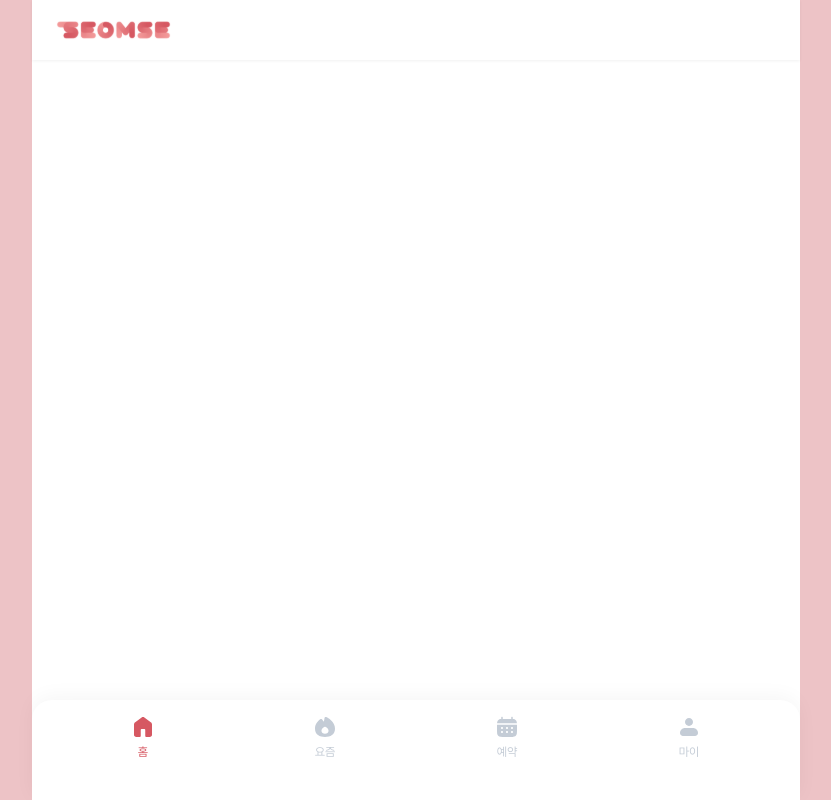
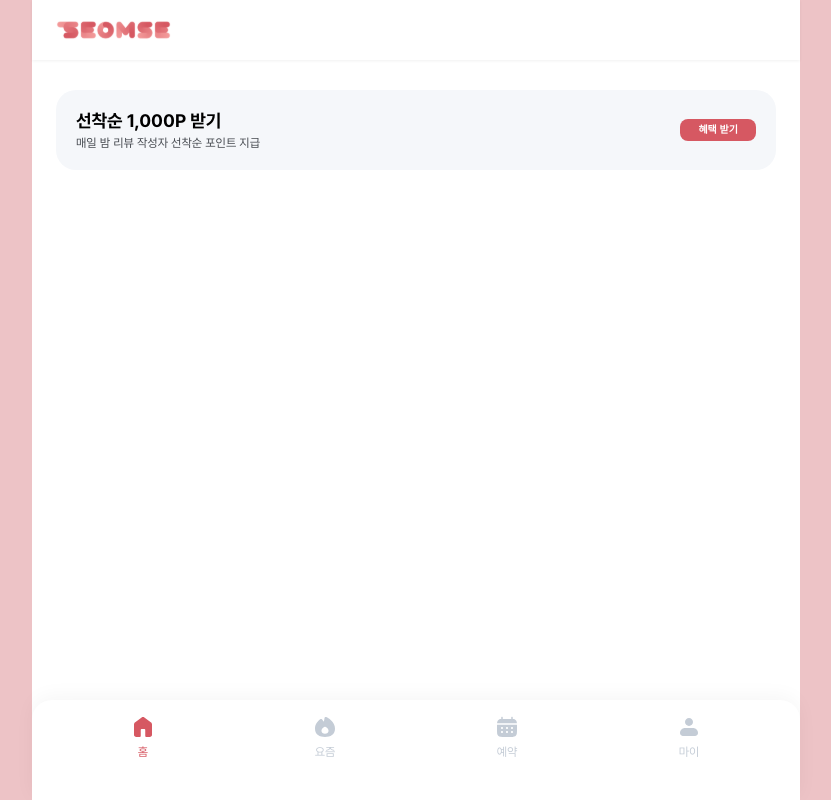
Before and after one commit to Team-SEOMSE/seomse-web, a React (Vite) app: page /home in a window 1280 px wide. Shown: the whole page, without its empty margins (224-1055 px from the left). Built offline with nearby package versions, Linux system fonts and the light colour scheme.

Commit message:
feat: 홈 화면 > 컨텐츠 UI 작업

```diff
--- /dev/null
+++ b/src/components/home/Banner.module.css
@@ -0,0 +1,38 @@
+.banner_box {
+  display: flex;
+  justify-content: space-between;
+  align-items: center;
+  background: #f5f7fa;
+  padding: 20px;
+  margin: 30px 24px 40px 24px;
+  border-radius: 20px;
+}
+
+.text_box {
+  display: flex;
+  flex-direction: column;
+  color: #000000;
+}
+
+.title {
+  font-size: 18px;
+  font-weight: 700;
+}
+
+.desc {
+  font-size: 12px;
+  color: #43474d;
+  margin-top: 5px;
+}
+
+.btn {
+  height: 22px;
+  background: #d65862;
+  border-radius: 8px;
+  border: none;
+  color: white;
+  font-weight: 700;
+  font-size: 10px;
+  padding: 2px 18px;
+  line-height: 0;
+}
--- /dev/null
+++ b/src/components/home/Banner.tsx
@@ -0,0 +1,15 @@
+import styles from "./Banner.module.css";
+
+const Banner = () => {
+  return (
+    <div className={styles.banner_box}>
+      <div className={styles.text_box}>
+        <p className={styles.title}>선착순 1,000P 받기</p>
+        <p className={styles.desc}>매일 밤 리뷰 작성자 선착순 포인트 지급</p>
+      </div>
+      <button className={styles.btn}>혜택 받기</button>
+    </div>
+  );
+};
+
+export default Banner;
--- a/src/index.css
+++ b/src/index.css
@@ -11,6 +11,10 @@ body {
   font-weight: 400;
   font-style: normal;
   box-sizing: border-box;
+}
+
+p {
+  margin: 0;
 }
 
 @font-face {
--- a/src/pages/home/Home.module.css
+++ b/src/pages/home/Home.module.css
@@ -1,7 +1,9 @@
 .screen {
-    display: flex;
-    flex-direction: column;
-    background: #ffffff;
-    height: 100%;
-    box-sizing: border-box;
+  display: flex;
+  flex-direction: column;
+  background: #ffffff;
+  height: 100vh;
+  padding-top: 60px;
+  padding-bottom: 100px;
+  box-sizing: border-box;
 }
--- a/src/pages/home/Home.tsx
+++ b/src/pages/home/Home.tsx
@@ -1,3 +1,4 @@
+import Banner from "../../components/home/Banner";
 import Header from "../../layout/header/Header";
 import Navbar from "../../layout/navbar/Navbar";
 import styles from "./Home.module.css";
@@ -6,7 +7,7 @@ const Home = () => {
   return (
     <div className={styles.screen}>
       <Header />
-
+      <Banner />
       <Navbar />
     </div>
   );
--- a/src/pages/myPage/MyPage.module.css
+++ b/src/pages/myPage/MyPage.module.css
@@ -21,4 +21,6 @@
 .logout {
   height: 60px;
   padding: 0 24px;
+  display: flex;
+  align-items: center;
 }
```
Lines whose indentation alone changed are shown as unchanged.
